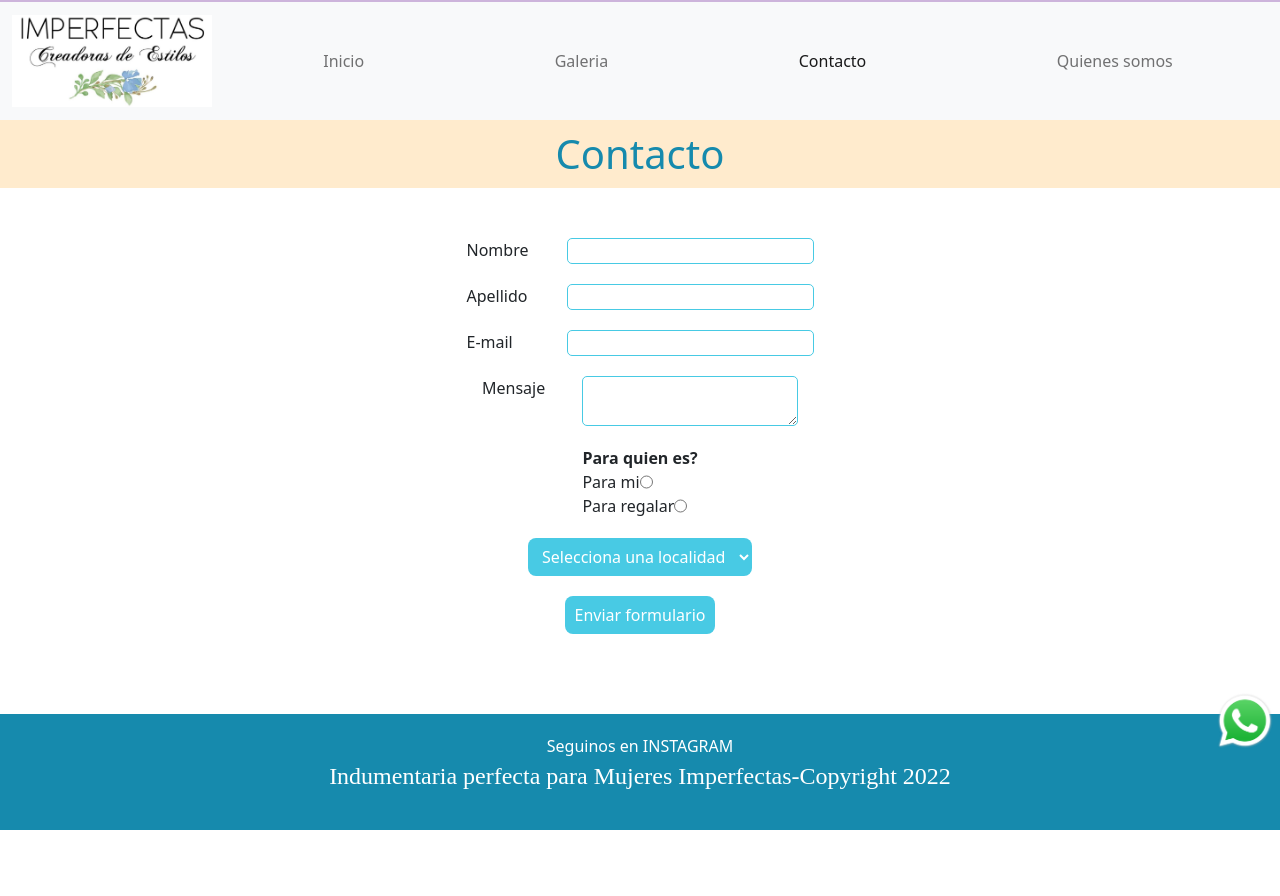
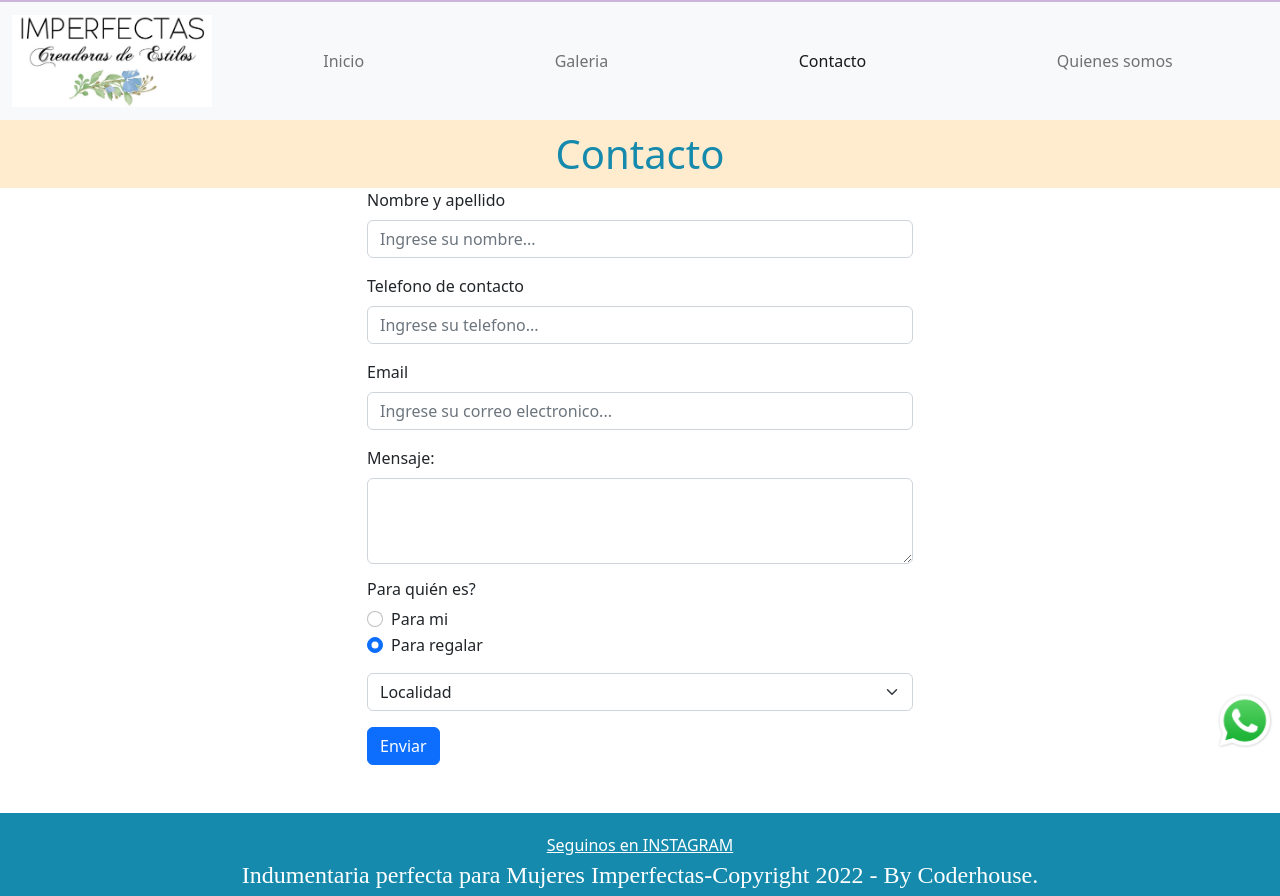
Before and after one commit to San4714/Imperfectas, a plain HTML site: page contacto.html in a window 1280 px wide. Shown: the part 44-940 px from the top of the page. Before the commit the page ends 874 px from the top, so only its background shows below. Drawn offline with nearby package versions, Linux system fonts and the light colour scheme; a web font is replaced by a local one.

Commit message:
masbootstrap

```diff
--- a/Styles/Styles.css
+++ b/Styles/Styles.css
@@ -182,28 +182,7 @@ h4, p {
     max-height: 400px;
     overflow: hidden;
 }
-/*
-.estaciones {
-    list-style: none;
-    display: flex;
-    justify-content: space-around;
-    gap: 140px;
-}
 
-.estaciones__item {
-    padding: 15px 57px;
-    font-size: 20px;
-}
-
-.estaciones__item a {
-    color: #3da4b8;
-    transition: color 0.3s;
-}
-
-.estaciones__item a:hover {
-    color: #0c4a57;
-}
-*/
 .iconoWhatsapp {
     width: 60px;
     position: fixed;
@@ -218,27 +197,31 @@ h4, p {
     align-items: center;
     gap: 20px;
 }
-.solo2fotos img {
+
+
+.foto__chicas {
     box-shadow: 0px 0px 15px black;
     max-width: 100%;
-
 }
 
-.foto__principal {
-    box-shadow: 0px 0px 15px black;
-    max-width: 100%;
-
-
-}
-
-.solo2fotos p {
+.fondoTexto {
     text-align: center;
     background-image: url('../Images/2flores.png');
     background-size: 100px;
     background-repeat: no-repeat;
     background-position: center center;
-    max-width: 300px;
 }
+
+.foto__vestidos {
+    box-shadow: 0px 0px 15px black;
+    max-width: 100%;
+}
+
+
+.foto__principal {
+    box-shadow: 0px 0px 15px black;
+}
+
 
 
 .tabla {
@@ -249,86 +232,16 @@ h4, p {
     padding: 60px 0px;
 }
 
-/*.tablaPromociones td {
-    padding: 10px 30px;
-    border: 1px solid #ece4e4;
-}
-
-.tablaPromociones thead {
-    background-color: #48cae4 ;
-}
-
-.tablaPromociones thead td {
-    border: #48cae4;
-}
-*/
 
 
-
-.formu {
-    display: flex;
-    justify-content: center;
-    align-items: center;
-    padding: 50px 0px;
-}
-
-
-.formContacto {
-    display: flex;
-    align-items: center;
-    flex-direction: column;
-    width: 300px;
-    gap: 20px;
-}
-
-.formContacto div {
-    display: flex;
-}
-
-.formContacto div label {
-    width: 100px;
-    display: inline-block;
-    align-items: center;
-
-}
-
-.formContacto .paraQuienEs {
-    display: flex;
-    flex-direction: column;
-}
-
-
-.formContacto .paraQuienEs label {
-    width: auto;
-}
-
-.formContacto div input, .formContacto div textarea {
-    padding: 0px 7px;
-    border-radius: 5px;
-    border: 1px solid #48cae4;
-}
 .fondoContacto div textarea {
     height: 100px;
     padding: 10px;
 
 }
 
-.botonEnviar {
-    border: 0;
-    background-color: #48cae4;
-    cursor: pointer;
-    color: #ffffff;
-    padding: 7px 10px;
-    border-radius: 8px;
-}
 
-.localidad {
-    border: 0px;
-    background-color: #48cae4;
-    color: #ffffff;
-    padding: 7px 10px;
-    border-radius: 8px;
-}
+
 
 .fondoRedondo {
     background-image: url("../Logos/cuadrado.jpg");
@@ -341,51 +254,13 @@ h4, p {
 }
 
 
-/*
-.menuylogo {
-    display: flex;
-    height: 100px;
-}
 
-.logo_container {
-    display: grid;
-    place-items: center;
-    padding-inline: 20px;
-}
-*/
 .logo {
     max-width: 200px;
 }
 
 
-/*
-nav {
-    flex-grow: 1;
-}
 
-
-.listas {
-    list-style: none;
-    height: 100%;
-    display: grid;
-    grid-template-columns: repeat(5, 1fr);
-    font-family: 'Ubuntu', sans-serif;
-}
-
-.menu__item {
-    display: grid;
-    place-items: center;
-}
-
-.menu__item a {
-    color: #168aad;
-    font-size: 18px;
-}
-
-.menu__item a:hover {
-    text-decoration: underline;
-}
-*/
 .piedepagina {
     background-color: #168aad;
     padding-block: 20px;
@@ -397,24 +272,11 @@ nav {
     color: white;
 }
 
-.quienesSomos {
-    display: flex;
-    align-items: center;
-    justify-content: center;
-    padding-inline: 200px;
-}
-
-.quienesSomos img {
-    width: 400px;
-}
-
-.quienesSomos p {
-    flex-grow: 1;
-    text-align: center;
-}
 
 
-
+.insta {
+    text-decoration: underline;
+}
 
 
 @media screen and (max-width: 768px)  {
@@ -436,9 +298,6 @@ nav {
         grid-template-columns: 1fr;
     }
 
-    .solo2fotos {
-        flex-direction: column;
-    }
 
     .tablaPromociones {
         max-width: 100%;
@@ -448,10 +307,6 @@ nav {
         padding: 5px;
     }
 
-    .quienesSomos {
-        flex-direction: column;
-        padding: 50px;
-    }
 
     .estaciones__item {
         padding: 0;
--- a/contacto.html
+++ b/contacto.html
@@ -33,70 +33,81 @@
         </div>
       </nav>
     <h1 class="encabezados">Contacto</h1>
-    <section class="formu">
-        <form class="formContacto">
-            <div>
-                <label for="Nombre">Nombre</label>
-                <input type="text" id="name" name="Nombre">
+
+
+    <div class="container mb-5">
+        <div class="row">
+            <div class="col-md-6 offset-md-3">
+                <form>
+                    <div class="mb-3">
+                         <label for="exampleFormControlInput1" class="form-label">Nombre y apellido</label>
+                         <input type="email" class="form-control" id="exampleFormControlInput1" placeholder="Ingrese su nombre...">
                     </div>
-            <div>
-                <label for="Apellido">Apellido</label>
-                <input type="text" id="Apellido" name="Apellido">
+
+                    <div class="mb-3">
+                         <label for="exampleFormControlInput1" class="form-label">Telefono de contacto</label>
+                         <input type="email" class="form-control" id="exampleFormControlInput1" placeholder="Ingrese su telefono...">
                     </div>
-            <div>
-                <label for="Email">E-mail</label>
-                <input type="email" id="Email" name="E-mail">
+
+                    <div class="mb-3">
+                         <label for="exampleFormControlInput1" class="form-label">Email</label>
+                         <input type="email" class="form-control" id="exampleFormControlInput1" placeholder="Ingrese su correo electronico...">
                     </div>
-            <div>
-                <label for="mensaje">Mensaje</label>
-                <textarea id="Mensaje" name="Mensaje"></textarea>
+
+                    <div class="mb-3">
+                         <label for="exampleFormControlTextarea1" class="form-label">Mensaje:</label>
+                         <textarea class="form-control" id="exampleFormControlTextarea1" rows="3"></textarea>
                     </div>
-            <div class="paraQuienEs">
-                <label>
-                   <b>Para quien es?</b>
+                        <h6>Para quién es?</h6>
+
+                        <div class="form-check">
+                            <input class="form-check-input" type="radio" name="flexRadioDefault" id="flexRadioDefault1">
+                                 <label class="form-check-label" for="flexRadioDefault1">
+                                    Para mi
                                  </label>
-                <div>
-                    <span>Para mi</span>
-                    <input type="radio" name="Destino" />
                         </div>
-                <div>
-                    <span>Para regalar</span>
-                    <input type="radio" name="Destino" />
+                        <div class="form-check">
+                            <input class="form-check-input" type="radio" name="flexRadioDefault" id="flexRadioDefault2" checked>
+                                <label class="form-check-label" for="flexRadioDefault2">
+                                    Para regalar
+                                </label>
+                        </div>
+
+                        <select class="form-select mt-3 mb-3" aria-label="Default select example">
+                            <option selected>Localidad</option>
+                            <option value="1">Buenoas Aires</option>
+                            <option value="2">Ciudad Autonoma de Buenos Aires</option>
+                            <option value="3">Catamarca</option>
+                            <option value="4">Chaco</option>
+                            <option value="5">Chubut</option>
+                            <option value="6">Córdoba</option>
+                            <option value="7">Corrientes</option>
+                            <option value="8">Entre Ríos</option>
+                            <option value="9">Formosa</option>
+                            <option value="10">Jujuy</option>
+                            <option value="11">La Pampa</option>
+                            <option value="12">La Rioja</option>
+                            <option value="13">Mendoza</option>
+                            <option value="14">Misiones</option>
+                            <option value="15">Neuquén</option>
+                            <option value="16">Río Negro</option>
+                            <option value="17">Salta</option>
+                            <option value="18">San Juan</option>
+                            <option value="19">San Luis</option>
+                            <option value="20">Santa Cruz</option>
+                            <option value="21">Santa Fe</option>
+                            <option value="22">Santiago del Estero</option>
+                            <option value="23">Tierra del Fuego, Antartida e Islas del Atlántico Sur</option>
+                            <option value="24">Tucumán</option>
+                          </select>
+                      <button type="submit" class="btn btn-primary">Enviar</button>
+                  </form>
             </div>
         </div>
-            <select class="localidad">
-                 <option selected="selected">Selecciona una localidad</option>
-                 <option>Buenos Aires</option>
-                 <option>Caba</option>
-                 <option>Catamarca</option>
-                 <option>Chaco</option>
-                 <option>Chubut</option>
-                 <option>Cordoba</option>
-                 <option>Corrientes</option>
-                 <option>Entre Rios</option>
-                 <option>Formosa</option>
-                 <option>Jujuy</option>
-                 <option>La Pampa</option>
-                 <option>La Rioja</option>
-                 <option>Mendoza</option>
-                 <option>Misiones</option>
-                 <option>Neuquen</option>
-                 <option>Rio Negro</option>
-                 <option>Salta</option>
-                 <option>San Juan</option>
-                 <option>San Luis</option>
-                 <option>Santa Cruz</option>
-                 <option>Santa Fe</option>
-                 <option>Santiago del Estero</option>
-                 <option>Tucuman</option>
-
-            </select>
-                 <input class="botonEnviar" type="submit" value="Enviar formulario">
-        </form>
-    </section>
+    </div>
     <footer class="piedepagina">
         <a class="insta" href="https://www.instagram.com/imperfectas_indumentaria/" target="_blank">Seguinos en INSTAGRAM</a>
-        <p>Indumentaria perfecta para Mujeres Imperfectas-Copyright 2022</p>
+        <p>Indumentaria perfecta para Mujeres Imperfectas-Copyright 2022 - By Coderhouse.</p>
     </footer>
     <a href="https://wa.me/541122465823" target="_blank">
         <img class="iconoWhatsapp" src="./Logos/iconowhatsapp.png">
```
Also changed, not shown: fotos.html (+10 -7 lines), galeria.html (+1 -10 lines), index.html (+43 -10 lines), quienes somos.html (+24 -7 lines). Lines whose indentation alone changed are shown as unchanged.
